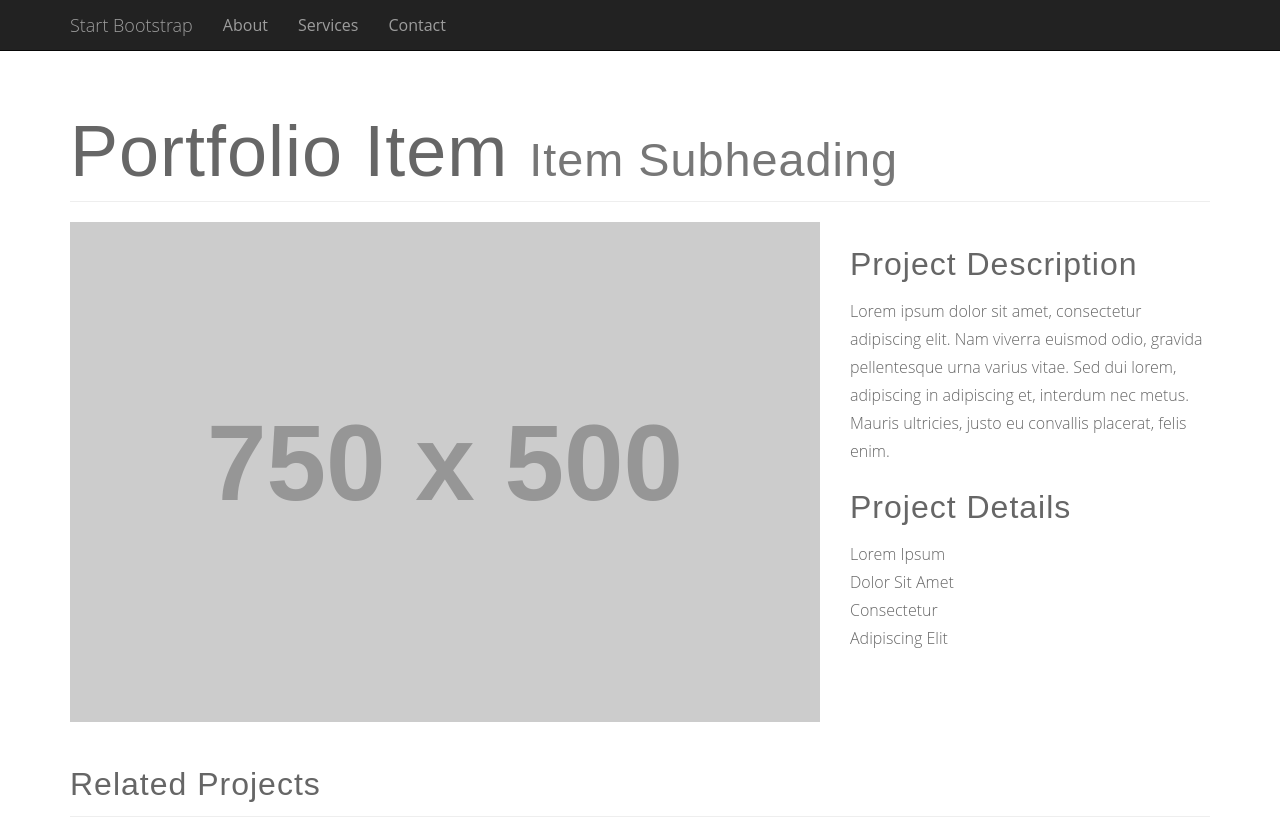
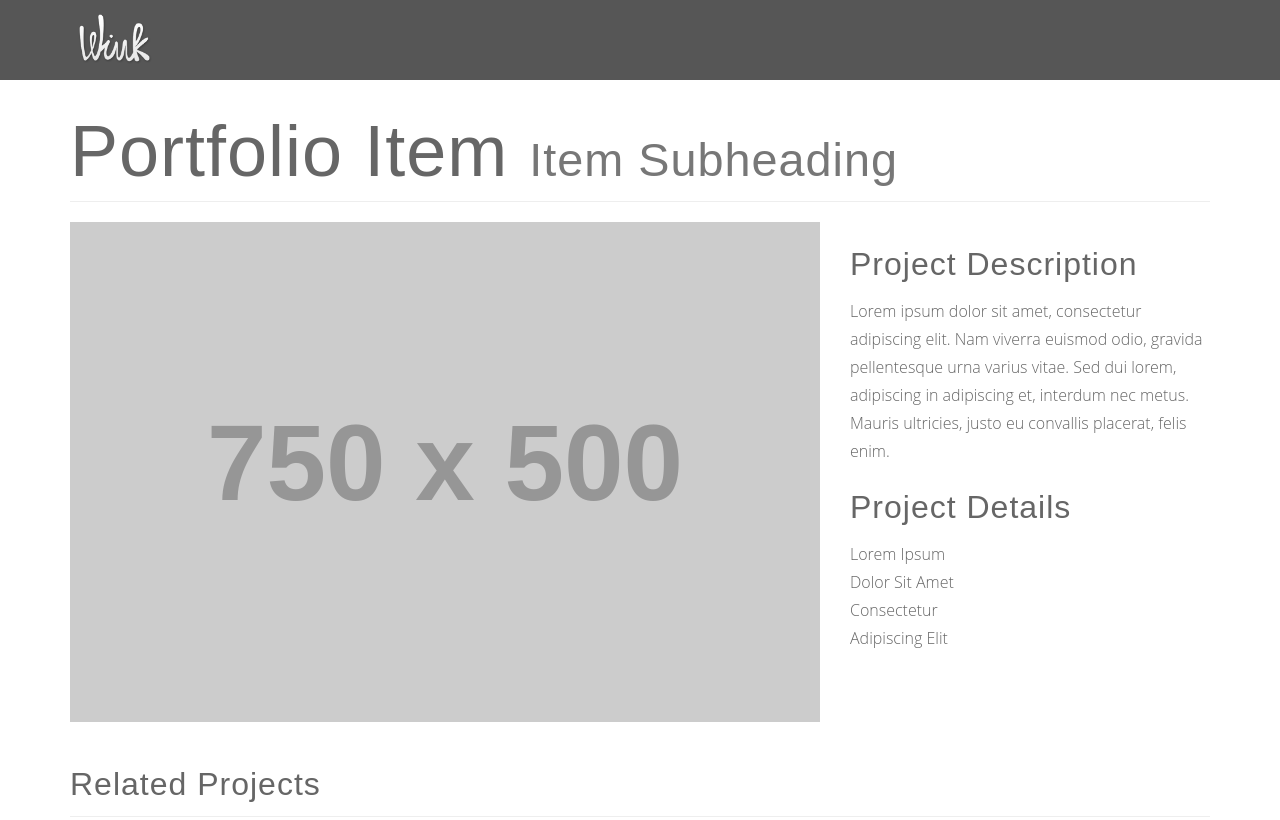
Before and after one commit to dmitrysenkovich/Wink, a plain HTML site: page effects.html in a window 1280 px wide. Shown: the top 820 px of the page. Drawn offline with Linux system fonts and the light colour scheme; placeholder pictures from the web are drawn by us.

Commit message:
finished efffects navbar

```diff
--- a/css/style.css
+++ b/css/style.css
@@ -245,6 +245,10 @@ font-weight: 700;
 
 
 /* ================ Header Section ================ */
+
+.effects-navbar {
+    background: #565656 !important;
+}
 
 .header-section {
 	position:relative;
--- a/effects.html
+++ b/effects.html
@@ -41,37 +41,30 @@
     </section>
     <!--=== Preloader section Ends ===-->
 
-    <!-- Navigation -->
-    <nav class="navbar navbar-inverse navbar-fixed-top" role="navigation">
-        <div class="container">
-            <!-- Brand and toggle get grouped for better mobile display -->
+    <!--=== Header section Starts ===-->
+    <div id="header" class="navbar navbar-fixed-top">
+        <!-- sticky-bar Starts-->
+        <div class="sticky-bar-wrap">
+            <div class="sticky-section effects-navbar">
+                <div id="topbar-hold" class="nav-hold container">
+                    <nav class="navbar" role="navigation">
                         <div class="navbar-header">
-                <button type="button" class="navbar-toggle" data-toggle="collapse" data-target="#bs-example-navbar-collapse-1">
+                            <button type="button" class="navbar-toggle collapsed" data-toggle="collapse" data-target=".navbar-responsive-collapse">
                                     <span class="sr-only">Toggle navigation</span>
                                     <span class="icon-bar"></span>
                                     <span class="icon-bar"></span>
                                     <span class="icon-bar"></span>
                             </button>
-                <a class="navbar-brand" href="#">Start Bootstrap</a>
+                            <!--=== Site Name ===-->
+                            <a href="index.html"><img id="wink-logo" src="images/wink-logo.png"/></a>
                         </div>
-            <!-- Collect the nav links, forms, and other content for toggling -->
-            <div class="collapse navbar-collapse" id="bs-example-navbar-collapse-1">
-                <ul class="nav navbar-nav">
-                    <li>
-                        <a href="#">About</a>
-                    </li>
-                    <li>
-                        <a href="#">Services</a>
-                    </li>
-                    <li>
-                        <a href="#">Contact</a>
-                    </li>
-                </ul>
+                    </nav>
                 </div>
-            <!-- /.navbar-collapse -->
             </div>
-        <!-- /.container -->
-    </nav>
+        </div>
+        <!-- sticky-bar Ends-->
+        <!--=== Header section Ends ===-->
+    </div>
 
     <!-- Page Content -->
     <div class="container">
```
Lines whose indentation alone changed are shown as unchanged.
